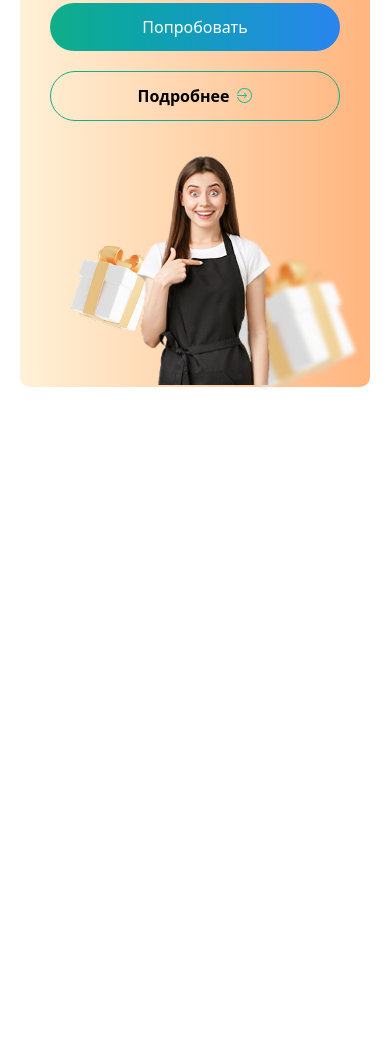
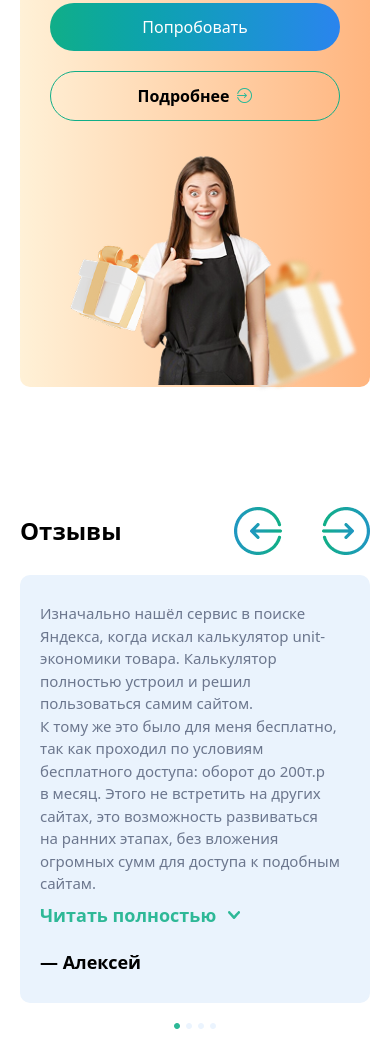
Before and after one commit to MuhammadRahmatulloev/Mpassistant, a website: page index.html in a window 390 px wide. Shown: the part 7875-8924 px from the top of the page. Before the commit the page ends 8293 px from the top, so only its background shows below. Drawn offline with Linux system fonts and the light colour scheme.

Commit message:
Отзывы-section created

```diff
--- a/index.html
+++ b/index.html
@@ -352,6 +352,34 @@
                 </div>
             </div>
         </section>
+        <section class="max-w-300 mt-20 m-auto p-5 flex flex-col gap-5">
+            <div class="flex justify-between items-center">
+                <h1 class="font-bold text-[24px] lg:text-[35px]">Отзывы</h1>
+                <div class="flex items-center gap-10">
+                    <img src="./src/images/left.png" alt="">
+                    <img src="./src/images/right.png" alt="">
+                </div>
+            </div>
+            <div class="flex flex-col lg:flex-row lg:justify-between">
+                <div class="w-full lg:w-[48%] h-107 lg:h-90 p-5 flex flex-col justify-evenly bg-[#EAF3FD] rounded-[10px]">
+                    <p class="text-[#6C778E] text-[15px]">Изначально нашёл сервис в поиске Яндекса, когда искал калькулятор unit-экономики товара. Калькулятор полностью устроил и решил пользоваться самим сайтом. К тому же это было для меня бесплатно, так как проходил по условиям бесплатного доступа: оборот до 200т.р в месяц. Этого не встретить на других сайтах, это возможность развиваться на ранних этапах, без вложения огромных сумм для доступа к подобным сайтам.</p>
+                    <div class="flex flex-col gap-5">
+                        <div class="flex items-center gap-3">
+                            <h2 class="text-[#2EB897] text-[18px] font-bold">Читать полностью</h2>
+                            <img src="./src/images/arr-down.png" alt="">
+                        </div>
+                        <h2 class="text-[18px] font-bold">— Алексей</h2>
+                    </div>
+                </div>
+                <div class="hidden lg:flex w-full lg:w-[48%] h-107 lg:h-90 p-5 py-10 flex-col justify-between bg-[#EAF3FD] rounded-[10px]">
+                    <p class="text-[#6C778E] text-[15px]">Функционал сервиса, тот что есть — полностью устраивает. Хочется ещё автобиддер по ставкам в рекламных компаниях и цены вам не будет!</p>
+                    <div class="flex flex-col gap-5">
+                        <h2 class="text-[18px] font-bold">— Владислав</h2>
+                    </div>
+                </div>
+            </div>
+            <img class="self-center" src="./src/images/dots.png" alt="">
+        </section>
     </main>
 </body>
 </html>
```
Also changed, not shown: src/images/arr-down.png (added), src/images/dots.png (added), src/images/left.png (added), src/images/right.png (added), src/output.css.
